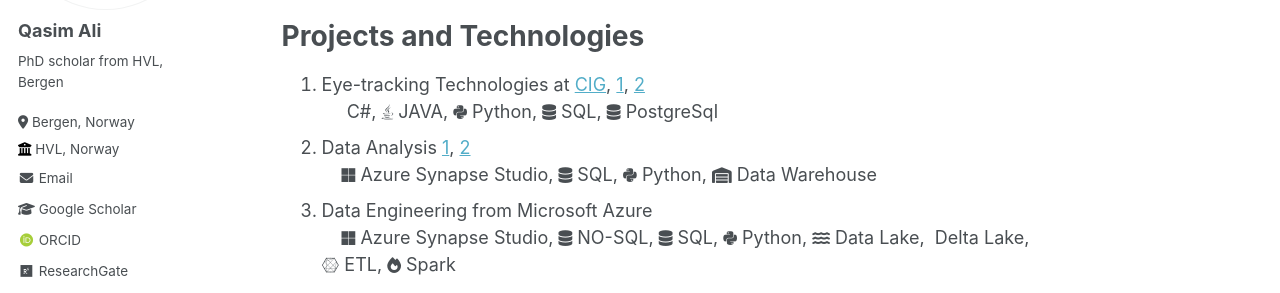
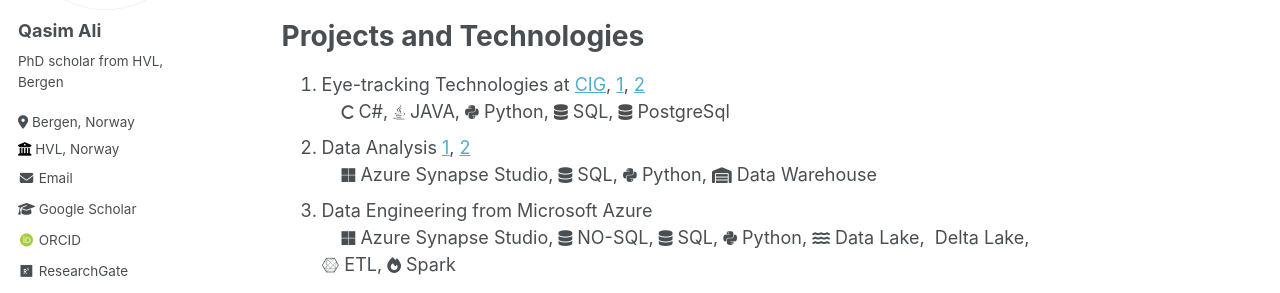
Before and after one commit to MalikQasimAli/MalikQasimAli.github.io, a Jekyll site: the page built from _pages/about.md, in a window 1280 px wide. Shown: the part 272-565 px from the top of the page. Built offline with Jekyll 4.4.1, drawn with Linux system fonts in a browser that asks for light colours; some web fonts are replaced.

Commit message:
update bio

```diff
--- a/_pages/about.md
+++ b/_pages/about.md
@@ -15,7 +15,7 @@ Projects and Technologies
   <li>Eye-tracking Technologies at <a href="https://www.hvl.no/prosjekt/2684246/">CIG</a>, <a href="https://www.mdpi.com/2078-2489/13/12/569">1</a>, <a href="https://ieeexplore.ieee.org/document/9280169">2</a>
    <br>
     <span style="margin-left: 20px;">
-    <i class="fab fa-csharp fa-sm"></i> C#,
+    <i class="fa-solid fa-c fa-sm"></i> C#,
     <i class="fab fa-java fa-sm"></i> JAVA,
     <i class="fab fa-python fa-sm"></i> Python,
     <i class="fas fa-database fa-sm"></i> SQL,
```
